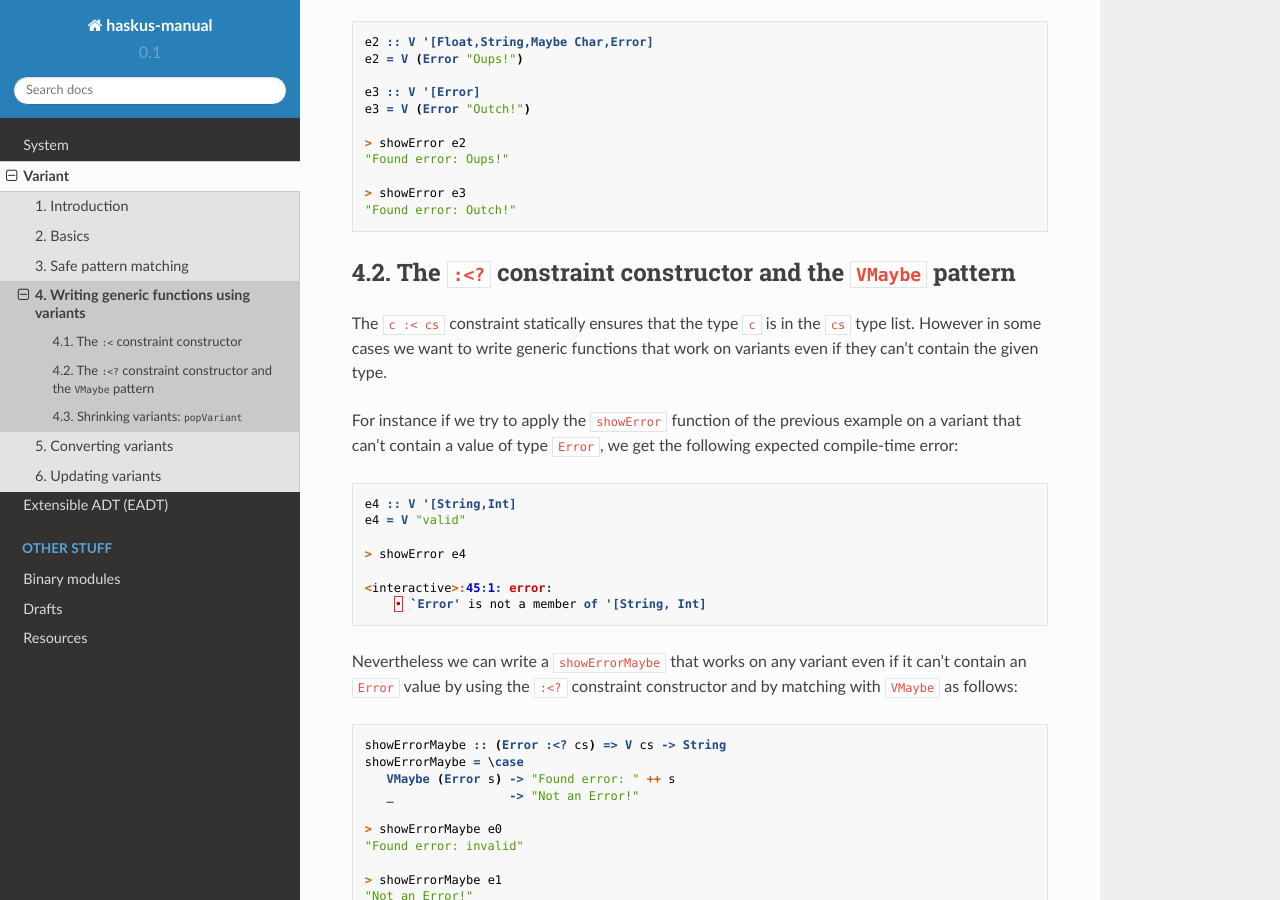
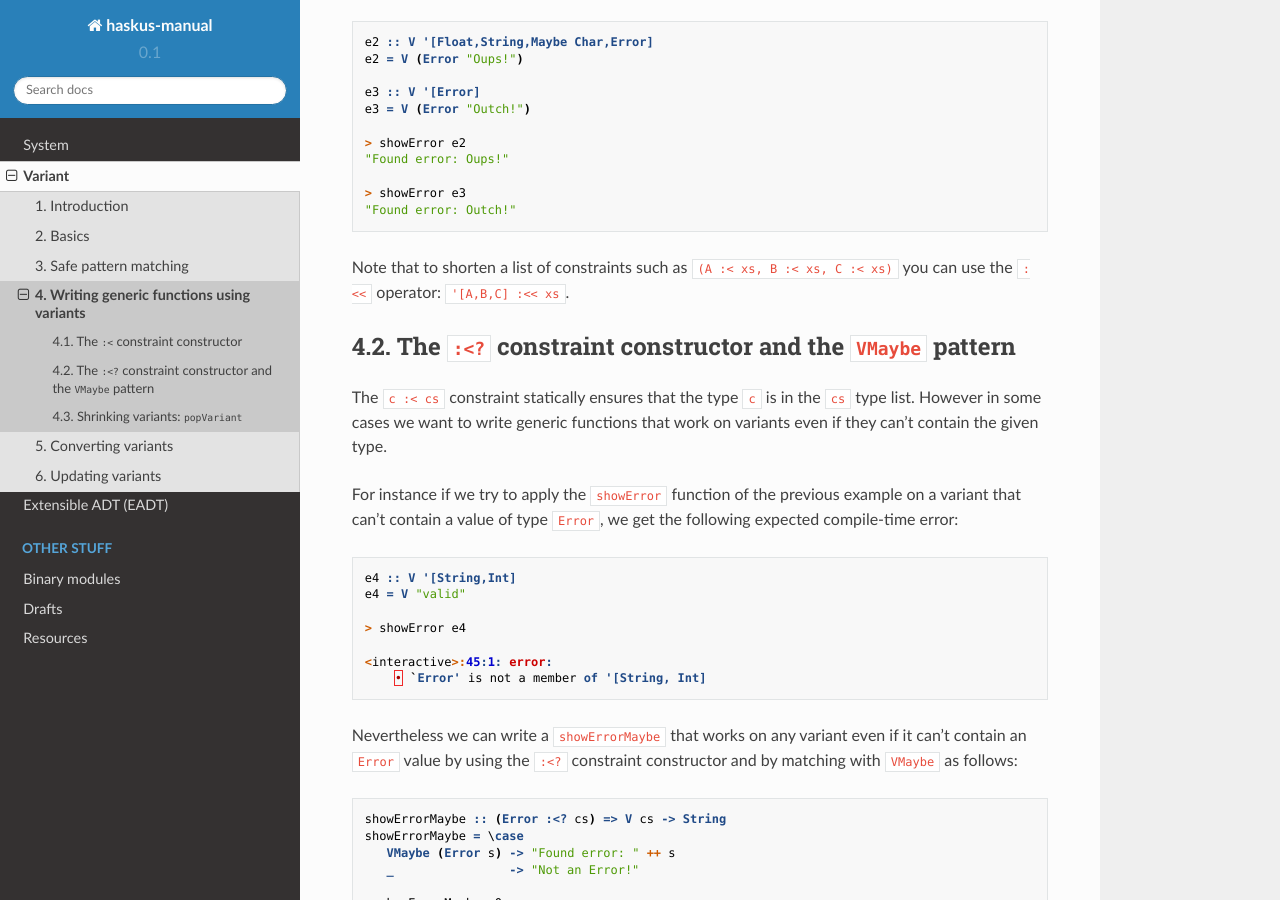
Before and after one commit to haskus/haskus-manual, a Sphinx documentation site: the page built from source/variant/generic_functions.rst, in a window 1280 px wide and 900 px high, scrolled down 792 px. Built offline with Sphinx 7.4.7 and the Read the Docs theme 2.0.0, drawn with Linux system fonts in a browser that asks for light colours; pages that are not in the unit, such as notebooks, are missing from menus.

Commit message:
Doc (:<<) and (:<<:)

```diff
--- a/source/eadt/constructor_constraint.rst
+++ b/source/eadt/constructor_constraint.rst
@@ -13,6 +13,8 @@ developed in the example below):
 The constructors of ``EADT f`` are not specified but the constraints ``(AddF :<:
 f, MulF :<: f)`` ensure that at least ``AddF`` and ``MulF`` constructors are present.
 
+Note that to shorten a list of constraints such as ``(AddF :<: f, MulF :<: f)``
+you can use the ``:<<:`` operator: ``'[AddF,MulF] :<<: f``.
 
 Transformation example
 ----------------------
--- a/source/variant/generic_functions.rst
+++ b/source/variant/generic_functions.rst
@@ -53,6 +53,8 @@ well:
    > showError e3
    "Found error: Outch!"
 
+Note that to shorten a list of constraints such as ``(A :< xs, B :< xs, C :< xs)``
+you can use the ``:<<`` operator: ``'[A,B,C] :<< xs``.
 
 ------------------------------------------------------------------------------
 The ``:<?`` constraint constructor and the ``VMaybe`` pattern
```
